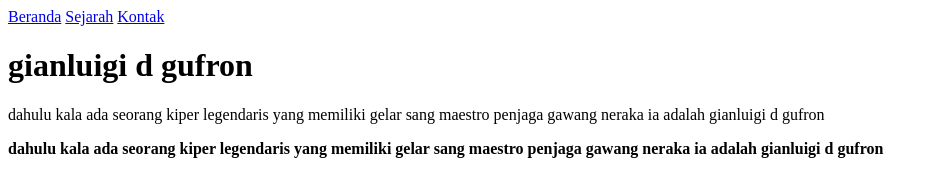
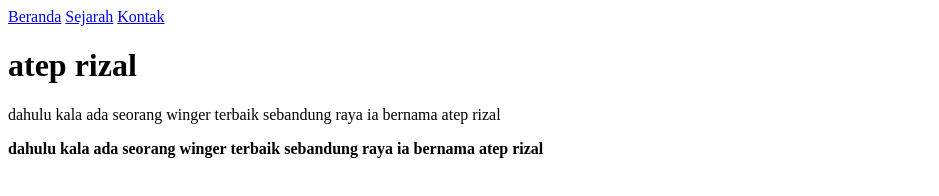
Before and after one commit to raihanaajaaa193-sys/Latihan-Html-Arkan-X-H, a plain HTML site: page index.html in a window 1280 px wide. Shown: the whole page, without its empty margins (0-939 px from the left). Drawn offline with Linux system fonts and the light colour scheme.

Commit message:
Update index.html

```diff
--- a/index.html
+++ b/index.html
@@ -3,6 +3,6 @@
   <a href = "history">Sejarah</a>
   <a href = "contact">Kontak</a>
 </nav>
-<h1>gianluigi d gufron</h2>
-<p>dahulu kala ada seorang kiper legendaris yang memiliki gelar sang maestro penjaga gawang neraka ia adalah gianluigi d gufron</p>
-<b>dahulu kala ada seorang kiper legendaris yang memiliki gelar sang maestro penjaga gawang neraka ia adalah gianluigi d gufron</b>
+<h1>atep rizal</h2>
+<p>dahulu kala ada seorang winger terbaik sebandung raya ia bernama atep rizal</p>
+<b>dahulu kala ada seorang winger terbaik sebandung raya ia bernama atep rizal</b>
```
